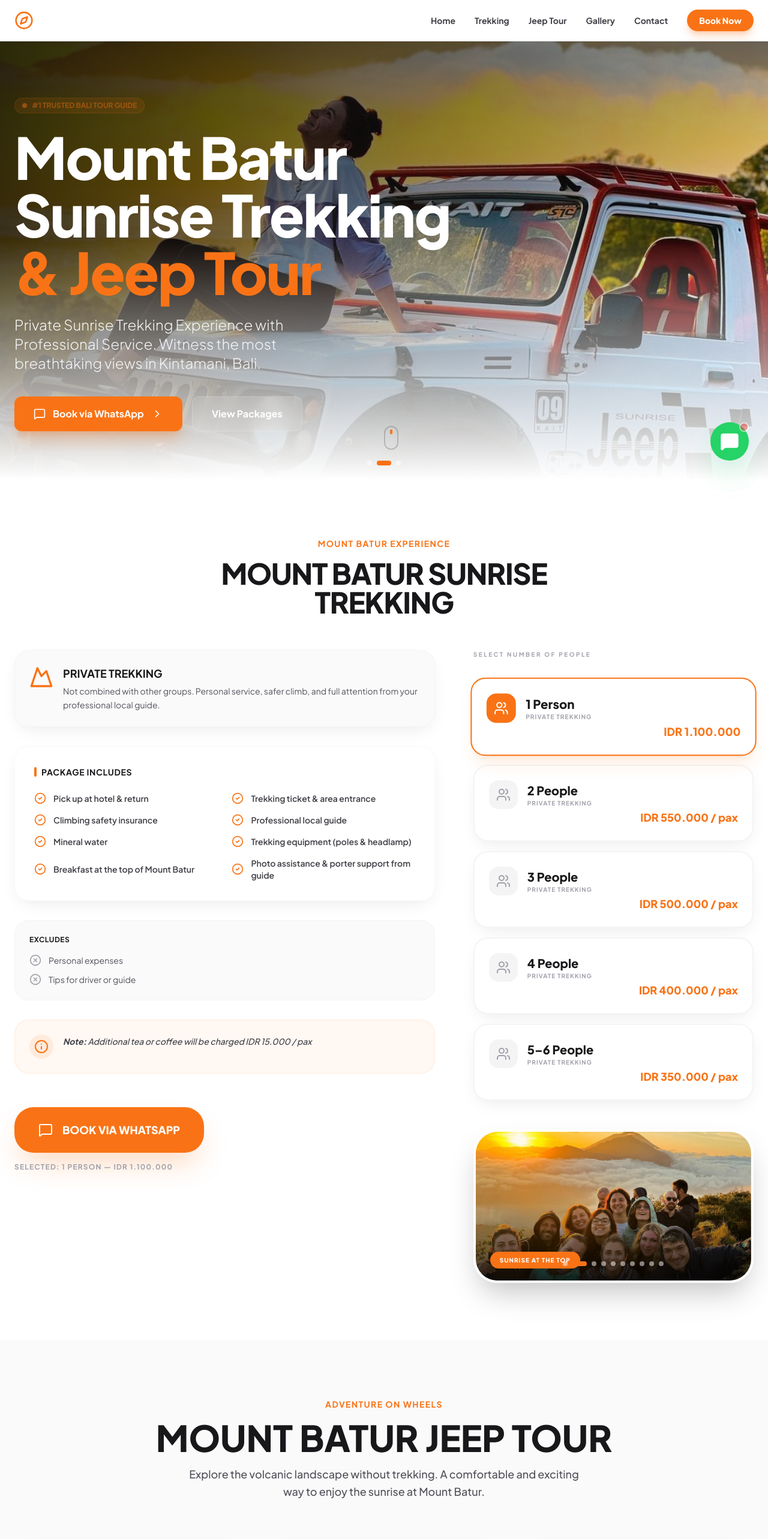
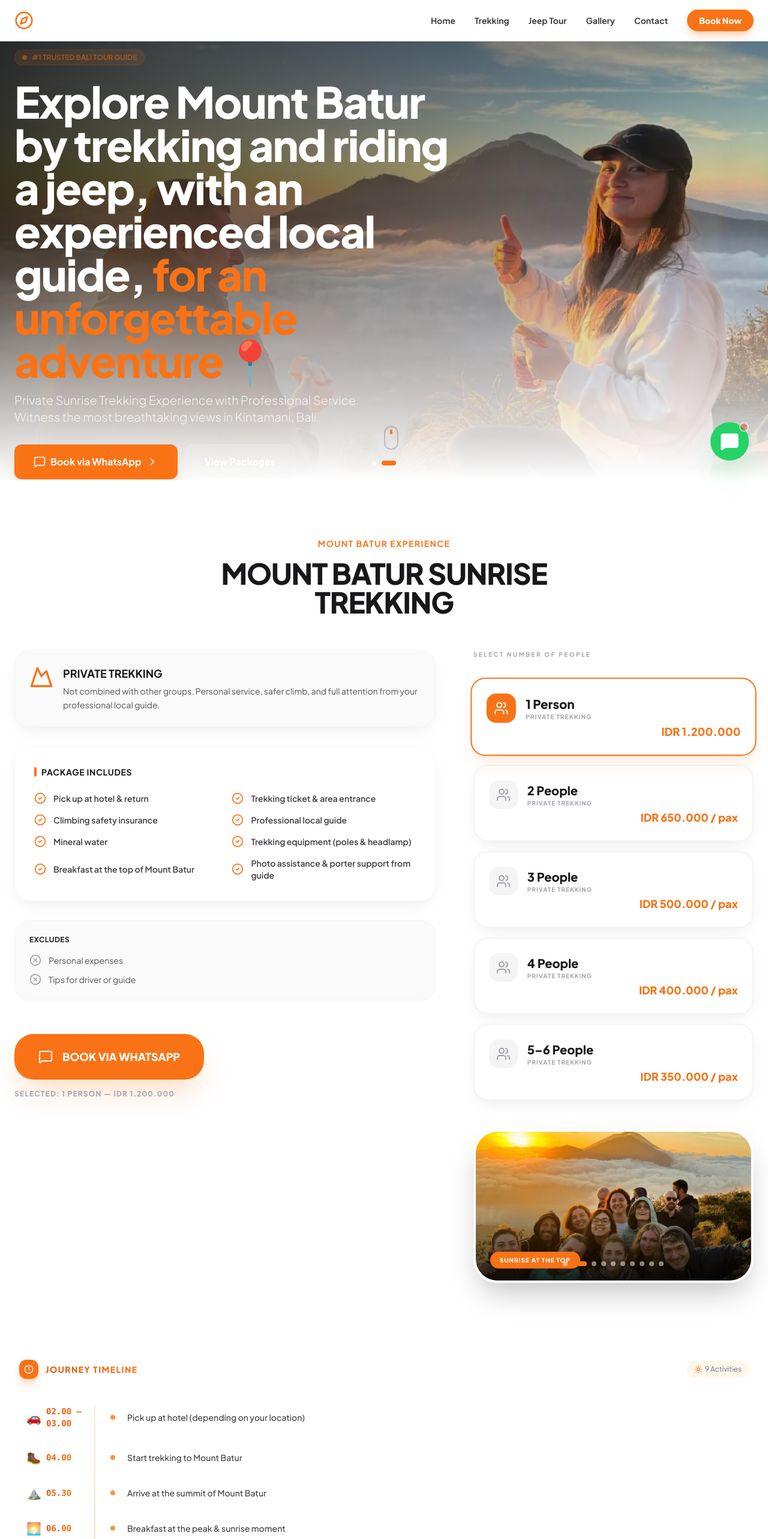
Before and after one commit to OneRiff/Mount-Batur-Sunrise-Trekking-Jeep-Tour, a React (Vite) app: page / in a window 1280 px wide. Shown: the top 2566 px of the page at 60% size. Built offline with nearby package versions, Linux system fonts and the light colour scheme.

Commit message:
update content

```diff
--- a/App.tsx
+++ b/App.tsx
@@ -10,6 +10,7 @@ import MapSection from './components/MapSection';
 import Footer from './components/Footer';
 import WhatsAppFloat from './components/WhatsAppFloat';
 import OptionalExperienceSection from './components/OptionalExperienceSection';
+import TrekkingTimeline from './components/TrekkingTimeline';
 
 const App: React.FC = () => {
   return (
@@ -17,6 +18,7 @@ const App: React.FC = () => {
       <Navbar />
       <Hero />
       <TrekkingSection />
+      <TrekkingTimeline/>
       <JeepSection />
       <OptionalExperienceSection/>
       <Gallery />
--- a/components/Footer.tsx
+++ b/components/Footer.tsx
@@ -1,6 +1,6 @@
 
 import React from 'react';
-import { Instagram, Facebook, MessageSquare, Clock, Languages, Compass, ArrowUp } from 'lucide-react';
+import { Instagram, Facebook,Music2, MessageSquare, Clock, Languages, Compass, ArrowUp } from 'lucide-react';
 import { WHATSAPP_NUMBER, WHATSAPP_MESSAGE } from '../constants';
 
 const Footer: React.FC = () => {
@@ -35,11 +35,14 @@ const Footer: React.FC = () => {
               Professional mountain guide services in Bali. Specializing in private trekking and jeep tours to ensure the best experience for our guests.
             </p>
             <div className="flex gap-4">
-              <a href="#" className="w-12 h-12 bg-white border border-zinc-200 rounded-full flex items-center justify-center hover:bg-orange-500 hover:text-white transition-all shadow-sm">
+              <a href="https://www.instagram.com/wayan_mount_batur_guide" className="w-12 h-12 bg-white border border-zinc-200 rounded-full flex items-center justify-center hover:bg-orange-500 hover:text-white transition-all shadow-sm">
                 <Instagram className="w-5 h-5" />
               </a>
-              <a href="#" className="w-12 h-12 bg-white border border-zinc-200 rounded-full flex items-center justify-center hover:bg-orange-500 hover:text-white transition-all shadow-sm">
+              <a href="https://web.facebook.com/profile.php?id=61583108635862&rdid=PliZsuQVJv07btNj&share_url=https%3A%2F%2Fweb.facebook.com%2Fshare%2F1KpZGSYpQz%3F_rdc%3D1%26_rdr" className="w-12 h-12 bg-white border border-zinc-200 rounded-full flex items-center justify-center hover:bg-orange-500 hover:text-white transition-all shadow-sm">
                 <Facebook className="w-5 h-5" />
+              </a>
+               <a href="https://www.tiktok.com/@mountbaturguide1?_r=1&_t=zs-93dtlitefeq" className="w-12 h-12 bg-white border border-zinc-200 rounded-full flex items-center justify-center hover:bg-orange-500 hover:text-white transition-all shadow-sm">
+                <Music2 className="w-5 h-5" />
               </a>
             </div>
           </div>
--- a/components/Hero.tsx
+++ b/components/Hero.tsx
@@ -1,4 +1,3 @@
-
 import React from 'react';
 import { ChevronRight, MessageSquare } from 'lucide-react';
 import { WHATSAPP_NUMBER, WHATSAPP_MESSAGE, HERO_IMAGES } from '../constants';
@@ -16,30 +15,30 @@ const Hero: React.FC = () => {
       </div>
 
       <div className="container mx-auto px-6 pt-20 relative z-10">
-        <div className="max-w-3xl">
-          <div className="inline-flex items-center gap-2 bg-orange-500/20 border border-orange-500/30 px-3 py-1 rounded-full text-orange-500 text-xs font-bold mb-6 animate-pulse">
+        <div className="max-w-3xl mx-auto md:mx-0 text-center md:text-left">
+          <div className="inline-flex items-center gap-2 bg-orange-500/20 border border-orange-500/30 px-3 py-1 rounded-full text-orange-500 text-xs font-bold mb-6 animate-pulse mx-auto md:mx-0">
             <span className="w-2 h-2 bg-orange-500 rounded-full"></span>
             #1 TRUSTED BALI TOUR GUIDE
           </div>
-          <h1 className="text-5xl md:text-8xl font-black mb-6 leading-[1.1] tracking-tight text-white">
-            Mount Batur Sunrise Trekking <br />
-            <span className="text-orange-500">& Jeep Tour</span>
+          <h1 className="text-3xl sm:text-4xl md:text-6xl lg:text-7xl font-black mb-4 leading-tight tracking-tight text-white">
+            Explore Mount Batur by trekking and riding a jeep, with an experienced local guide,{' '}
+            <span className="text-orange-500">for an unforgettable adventure📍</span>
           </h1>
-          <p className="text-xl md:text-2xl text-zinc-100 mb-10 max-w-xl font-light leading-relaxed">
+          <p className="text-lg md:text-xl text-zinc-100 mb-8 max-w-xl font-light leading-relaxed mx-auto md:mx-0">
             Private Sunrise Trekking Experience with Professional Service. Witness the most breathtaking views in Kintamani, Bali.
           </p>
-          <div className="flex flex-col sm:flex-row gap-4">
+          <div className="flex flex-col sm:flex-row gap-3 justify-center md:justify-start">
             <a
               href={`https://wa.me/${WHATSAPP_NUMBER}?text=${WHATSAPP_MESSAGE}`}
-              className="group bg-orange-500 hover:bg-orange-600 text-white px-8 py-4 rounded-xl font-bold flex items-center justify-center gap-3 transition-all transform hover:-translate-y-1 shadow-xl shadow-orange-500/25"
+              className="group bg-orange-500 hover:bg-orange-600 text-white px-6 py-3 md:px-8 md:py-4 rounded-xl font-bold flex items-center justify-center gap-2 transition-all transform hover:-translate-y-1 shadow-xl shadow-orange-500/25 text-sm md:text-base"
             >
-              <MessageSquare className="w-5 h-5" />
+              <MessageSquare className="w-4 h-4 md:w-5 md:h-5" />
               Book via WhatsApp
-              <ChevronRight className="w-5 h-5 group-hover:translate-x-1 transition-transform" />
+              <ChevronRight className="w-4 h-4 md:w-5 md:h-5 group-hover:translate-x-1 transition-transform" />
             </a>
             <a
               href="#trekking"
-              className="bg-white/10 hover:bg-white/20 backdrop-blur-md text-white px-8 py-4 rounded-xl font-bold flex items-center justify-center transition-all border border-white/20"
+              className="bg-white/10 hover:bg-white/20 backdrop-blur-md text-white px-6 py-3 md:px-8 md:py-4 rounded-xl font-bold flex items-center justify-center transition-all border border-white/20 text-sm md:text-base"
             >
               View Packages
             </a>
--- a/components/MapSection.tsx
+++ b/components/MapSection.tsx
@@ -19,11 +19,11 @@ const MapSection: React.FC = () => {
             <div className="bg-zinc-50 p-8 rounded-3xl border-l-4 border-orange-500 shadow-sm border border-zinc-100">
               <h5 className="font-bold text-xl mb-2 text-zinc-900 flex items-center gap-2">
                 <Navigation className="w-5 h-5 text-orange-500" />
-                Mount Batur, Kintamani
+                Your Guide To Mount Batur
               </h5>
-              <p className="text-zinc-500 text-sm mb-4">Jl. Pendakian Gn. Batur, Kintamani, Bali, Indonesia</p>
+              <p className="text-zinc-500 text-sm mb-4">Songan, Kec. Kintamani, Kabupaten Bangli, Bali 80652</p>
               <a
-                href="https://maps.app.goo.gl/aCmRteyBpJmNicuR9"
+                href="https://maps.app.goo.gl/AzKeVRSmdgu9yw3b6"
                 target="_blank"
                 rel="noopener noreferrer"
                 className="text-orange-500 font-bold text-sm hover:underline"
@@ -34,7 +34,7 @@ const MapSection: React.FC = () => {
           </div>
           <div className="md:w-2/3 h-[450px] rounded-[2.5rem] overflow-hidden shadow-2xl border border-zinc-100">
             <iframe
-              src="https://www.google.com/maps/embed?pb=!1m14!1m8!1m3!1d31589.022392568902!2d115.3774944!3d-8.2401299!3m2!1i1024!2i768!4f13.1!3m3!1m2!1s0x2dd1f100449aa437%3A0x23f90bea24f65957!2sMount%20Batur%20Sunrise%20Trekking!5e0!3m2!1sid!2sid!4v1771086619403!5m2!1sid!2sid"
+              src="https://www.google.com/maps/embed?pb=!1m18!1m12!1m3!1d3948.394199886742!2d115.38591960000001!3d-8.263503!2m3!1f0!2f0!3f0!3m2!1i1024!2i768!4f13.1!3m3!1m2!1s0x2dd1f70fbf3ef495%3A0x8aa52de5e33a0aa!2sYour%20Guide%20To%20Mount%20Batur!5e0!3m2!1sid!2sid!4v1771130449744!5m2!1sid!2sid"
               width="100%"
               height="100%"
               style={{ border: 0 }}
--- a/components/TrekkingSection.tsx
+++ b/components/TrekkingSection.tsx
@@ -5,7 +5,7 @@ import {
   TREKKING_IMAGES,
   TREKKING_INCLUDED,
   TREKKING_EXCLUDED,
-  TREKKING_NOTE,
+  // TREKKING_NOTE,
   WHATSAPP_NUMBER,
 } from '../constants';
 import ImageSlider from './ImageSlider';
@@ -93,14 +93,14 @@ const TrekkingSection: React.FC = () => {
             </div>
 
             {/* NOTE */}
-            <div className="flex items-start gap-4 p-6 bg-orange-500/5 border border-orange-500/10 rounded-3xl">
+            {/* <div className="flex items-start gap-4 p-6 bg-orange-500/5 border border-orange-500/10 rounded-3xl">
               <div className="w-10 h-10 bg-orange-500/10 rounded-full flex items-center justify-center shrink-0">
                 <Info className="text-orange-500 w-6 h-6" />
               </div>
               <p className="text-sm text-zinc-700 leading-relaxed font-medium italic">
                 <strong>Note:</strong> {TREKKING_NOTE}
               </p>
-            </div>
+            </div> */}
 
             {/* CTA */}
             <div ref={bookingRef} className="pt-6">
--- /dev/null
+++ b/components/TrekkingTimeline.tsx
@@ -0,0 +1,91 @@
+import { Clock, Sun, Coffee, Camera, ChevronRight } from 'lucide-react';
+
+const TREKKING_TIMELINE = [
+  { time: '02.00 – 03.00', text: 'Pick up at hotel (depending on your location)', icon: '🚗' },
+  { time: '04.00', text: 'Start trekking to Mount Batur', icon: '🥾' },
+  { time: '05.30', text: 'Arrive at the summit of Mount Batur', icon: '⛰️' },
+  { time: '06.00', text: 'Breakfast at the peak & sunrise moment', icon: '🌅' },
+  { time: '07.00', text: 'Relax and enjoy the panoramic view', icon: '✨' },
+  { time: '07.30', text: 'Start descending to the starting point', icon: '⬇️' },
+  { time: '08.20', text: 'Finish trekking', icon: '🏁' },
+  { time: '08.30', text: 'Return to hotel', icon: '🏨' },
+  { time: '10.00 – 11.00', text: 'Arrive at hotel', icon: '✅' },
+];
+
+const TrekkingTimeline = () => {
+  return (
+    <div className="container mx-auto px-6 from-white to-orange-50/30 p-6 md:p-8 rounded-3xl transition-all duration-300">
+      {/* Header */}
+      <div className="flex items-center justify-between mb-8">
+        <h5 className="font-black text-zinc-800 uppercase tracking-widest text-sm flex items-center gap-3">
+          <div className="bg-orange-500 p-2 rounded-xl shadow-lg shadow-orange-500/30">
+            <Clock className="w-4 h-4 text-white" />
+          </div>
+          <span className="bg-gradient-to-r from-orange-600 to-orange-500 bg-clip-text text-transparent">
+            Journey Timeline
+          </span>
+        </h5>
+        <div className="flex items-center gap-1 text-xs text-zinc-500 bg-orange-100/50 px-3 py-1.5 rounded-full">
+          <Sun className="w-3.5 h-3.5 text-orange-500" />
+          <span>9 Activities</span>
+        </div>
+      </div>
+
+      {/* Timeline */}
+      <div className="relative">
+        {/* Timeline vertical line */}
+        <div className="absolute left-[115px] md:left-[125px] top-3 bottom-3 w-0.5 bg-gradient-to-b from-orange-300 via-orange-400 to-orange-300 rounded-full opacity-30"></div>
+
+        <div className="space-y-3">
+       {TREKKING_TIMELINE.map((item, idx) => (
+  <div
+    key={idx}
+    className="group flex items-center gap-4 p-3"
+  >
+    {/* Time + Icon (fixed width) */}
+    <div className="flex items-center gap-2 w-[120px] shrink-0">
+      <span className="text-xl leading-none">{item.icon}</span>
+      <span className="font-mono font-bold text-sm bg-gradient-to-r from-orange-600 to-orange-500 bg-clip-text text-transparent">
+        {item.time}
+      </span>
+    </div>
+
+    {/* Dot timeline (fixed center) */}
+    <div className="relative flex items-center justify-center w-4 shrink-0">
+      <div className="w-2 h-2 bg-orange-400 rounded-full group-hover:scale-150 transition-all duration-300"></div>
+      <div className="absolute w-2 h-2 bg-orange-400 rounded-full animate-ping opacity-20"></div>
+    </div>
+
+    {/* Activity text (always aligned) */}
+    <div className="text-zinc-700 text-sm font-medium leading-relaxed flex-1">
+      {item.text}
+    </div>
+
+    {/* Chevron */}
+    <ChevronRight className="w-4 h-4 text-orange-300 opacity-0 group-hover:opacity-100 transition-all duration-300 group-hover:translate-x-1" />
+  </div>
+))}
+
+        </div>
+      </div>
+
+      {/* Footer Note */}
+      <div className="mt-6 pt-4 border-t border-orange-100/50 flex items-center justify-between text-xs text-zinc-500">
+        <div className="flex items-center gap-2">
+          <Coffee className="w-3.5 h-3.5 text-orange-400" />
+          <span>Breakfast included at the summit</span>
+        </div>
+        <div className="flex items-center gap-2">
+          <Camera className="w-3.5 h-3.5 text-orange-400" />
+          <span>Photo stops available</span>
+        </div>
+      </div>
+
+      {/* Decorative elements */}
+      <div className="absolute top-0 right-0 w-32 h-32 bg-orange-200/10 rounded-full blur-3xl -z-10"></div>
+      <div className="absolute bottom-0 left-0 w-40 h-40 bg-orange-300/10 rounded-full blur-3xl -z-10"></div>
+    </div>
+  );
+};
+
+export default TrekkingTimeline;
--- a/constants.ts
+++ b/constants.ts
@@ -12,9 +12,8 @@ export const WHATSAPP_MESSAGE = encodeURIComponent(
    HERO IMAGES
 ===================== */
 export const HERO_IMAGES = [
-  './hero1.jpeg',
-  './hero2.jpeg',
-  './hero3.jpeg',
+  './herosection1.jpeg',
+  './herosection2.jpeg'
 ];
 
 /* =====================
@@ -45,8 +44,8 @@ export const HOT_SPRING_IMAGES = [
    TREKKING PRICES
 ===================== */
 export const TREKKING_PRICES: TrekkingPrice[] = [
-  { pax: '1 Person', price: 'IDR 1.100.000' },
-  { pax: '2 People', price: 'IDR 550.000 / pax' },
+  { pax: '1 Person', price: 'IDR 1.200.000' },
+  { pax: '2 People', price: 'IDR 650.000 / pax' },
   { pax: '3 People', price: 'IDR 500.000 / pax' },
   { pax: '4 People', price: 'IDR 400.000 / pax' },
   { pax: '5–6 People', price: 'IDR 350.000 / pax' },
@@ -71,8 +70,8 @@ export const TREKKING_EXCLUDED = [
   'Tips for driver or guide',
 ];
 
-export const TREKKING_NOTE =
-  'Additional tea or coffee will be charged IDR 15.000 / pax';
+// export const TREKKING_NOTE =
+//   'Additional tea or coffee will be charged IDR 15.000 / pax';
 
 /* =====================
    JEEP PACKAGES
@@ -89,7 +88,6 @@ export const JEEP_PACKAGES: JeepPackage[] = [
       './sunrise-online4.jpeg',
       './sunrise-online5.jpeg',
       './sunrise-online6.jpeg',
-      './sunrise-online7.jpeg',
       './sunrise-online8.jpeg',
       './sunrise-online9.jpeg',
       './sunrise-online10.jpeg',
```
Also changed, not shown: public/herosection1.jpeg (added), public/herosection2.jpeg (added).
